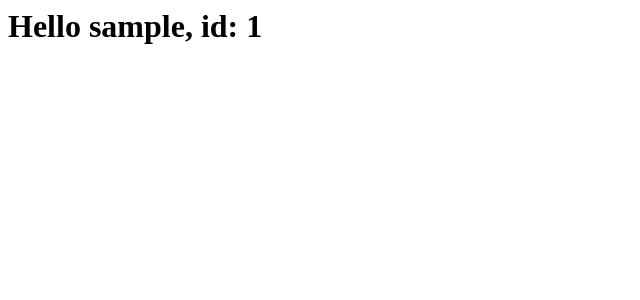
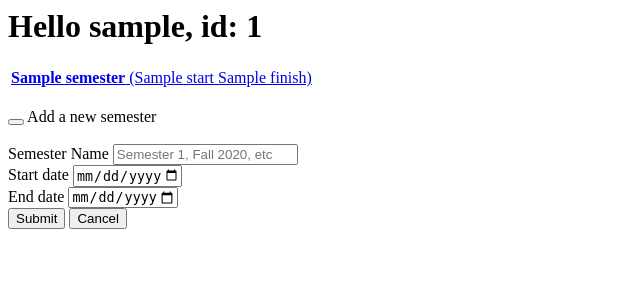
Before and after one commit to TueNguyen2911/Semester_Organizer, a Node project: template views/semesters.hbs in a window 1280 px wide. Shown: the top 300 px of the page, without its empty margins (0-640 px from the left). Run offline with Node 20 templates, Linux system fonts and the light colour scheme; the template is opened without the code that fills it: most values are stand-ins (such as "Sample title", 1, 10 or a date in 2020); some libraries are stand-ins or nearby versions.

Commit message:
Updates to semesters

```diff
--- a/data-service-authenticate.js
+++ b/data-service-authenticate.js
@@ -159,8 +159,3 @@ module.exports.checkUser = function(userData) {
         }).catch(() => reject('Unable to find user: ' + userData.userName));
     });
 }
-
-//todo:
-module.exports.getCurrentUserID = function() {
-    return current_userID;
-}
--- a/server.js
+++ b/server.js
@@ -2,7 +2,7 @@ var HTTP_PORT = process.env.PORT || 8080;
 function onHTTPStart() {
     console.log("Express http server listening on " + HTTP_PORT);
 }
-var user;
+
 const express = require("express"); //require and use express()
 const app = express();
 
@@ -54,8 +54,8 @@ const clientSessions = require("client-sessions");
 app.use(clientSessions({
     cookieName:"userSession", // this is the object name that will be added to "req"
     secret: "SEORsecretisconfidential", //this should be a long-unguessable string.
-    duration: 2 * 60 * 1000, //duration of the session in milliseconds (2 mins)
-    activeDuration: 1000 * 60 //the session will be extended by this many milliseconds each request (10 min)
+    duration: 2 * 60 * 10000, //duration of the session in milliseconds (2 mins)
+    activeDuration: 10000 * 60 //the session will be extended by this many milliseconds each request (10 min)
 }));
 app.use(function(req, res, next) {
     res.locals.userSession = req.userSession;
@@ -69,12 +69,12 @@ function ensureLogin(req, res, next)
     } else { next();}
 }
 //todo: server routes
-
+//home route
 app.get('/', (req,res) => {
     res.render('home');
 })
 
-//register route
+//register routes
 app.get('/register', (req, res) => {
     res.render('register');
 });
@@ -85,7 +85,7 @@ app.post("/register", (req,res) => {
     .catch((error) => res.render('register', {errorMessage: error}));
 });
 
-//login route
+//login routes
 app.get('/login', (req,res) => {
     res.render('login');
 });
@@ -104,15 +104,38 @@ app.post('/login', (req,res) => {
         res.render("login", {errorMessage: err, userName: req.body.userName})
     });
 });
-
+//logout route
 app.get("/logout", (req,res) => {
     req.userSession.reset();
     res.redirect("/");
 });
+//semester routes
+app.get('/semesters', ensureLogin, (req,res) => {
+    data_service.getCurrentUserID(req.userSession.user.userID);
+    data_service.getAllSemesters()
+    .then((allSems) => {
+        //console.log('\n\n\n\n' + allSems.length + '\n\n\n\n');
+        if(allSems.length > 0)
+        {
+            allSems.forEach(aSem => {
+                aSem["Start"] = aSem["Start"].toDateString(); //formatting for displaying
+                aSem["Finish"] = aSem["Finish"].toDateString();
+            });
+            res.render('semesters', {semester_data: allSems, layout: 'main'});
+        }
+        else
+            res.render('semesters');
+    })
 
-app.get('/semesters', ensureLogin, (req,res) => {
-    console.log('yeah');
-    res.render("semesters");
+})
+app.post('/semesters/add', (req,res) => {
+    data_service.getCurrentUserID(req.userSession.user.userID);
+    data_service.addSemester(req.body)
+    .then(() => res.redirect('/semesters'))
+    .catch((msg) => {
+        console.log(msg);
+        res.redirect('/semesters')
+    });
 })
 
 //let app listens to requests
--- a/views/layouts/main.hbs
+++ b/views/layouts/main.hbs
@@ -6,10 +6,14 @@
       <meta http-equiv="X-UA-Compatible" content="ie=edge">
       <!-- Latest compiled and minified Bootstrap 3.3.7 CSS -->
       <link rel="stylesheet" href="https://maxcdn.bootstrapcdn.com/bootstrap/3.3.7/css/bootstrap.min.css" integrity="sha384-BVYiiSIFeK1dGmJRAkycuHAHRg32OmUcww7on3RYdg4Va+PmSTsz/K68vbdEjh4u" crossorigin="anonymous">
+
+      <script src="https://ajax.googleapis.com/ajax/libs/jquery/3.5.1/jquery.min.js"></script>
+      <script src="/js/dom.js"></script>
       <link rel="stylesheet" type="text/css" href="/css/site.css">
       <style>
          @import url('https://fonts.googleapis.com/css2?family=Caveat&display=swap');
       </style>
+
       <title>Home</title>
    </head>
    <body>
--- a/views/semesters.hbs
+++ b/views/semesters.hbs
@@ -3,5 +3,41 @@
 </title>
 <body>
     <h1> Hello {{userSession.user.userName}}, id: {{userSession.user.userID}}</h1>
+    <div class="table-responsive"> <!-- css -->
+        <table class="table table-bordered table-hover semester-table">
+            <tbody>
+                {{#each semester_data}}
+                <tr>
+                    <td> <a href="#" class="semester-link"> <span style="font-weight: bold;">{{this.Name}}</span> ({{this.Start}} <span class="glyphicon glyphicon-arrow-right" style="color: #FF0000; opacity: 0.5;"></span> {{this.Finish}}) </a></td>
+                </tr>
+                {{/each}}
+            </tbody>
+        </table>
+    </div>
+    <br>
+    <div class='container'>
+        <div class='row'>
+            <button class="glyphicon glyphicon-plus add-new-sem" onclick="openForm();"></button>  Add a new semester
+        </div>
+    </div>
+
+    <br>
+
+    <form id="semester-form" method="post" action="/semesters/add">
+        <div class="form-group">
+            <label for="Name" class="sr-only">Semester Name</label>
+            <input class="form-control" id="Name" name="Name" type="text" placeholder="Semester 1, Fall 2020, etc" value="" required/>
+        </div>
+        <div class="form-group">
+            <label for="Start" class="sr-only">Start date</label>
+            <input class="form-control" id="Start" name="Start" type="date" min="2015-01-01" max="2026-01-01" required/>
+        </div>
+        <div class="form-group">
+            <label for="Finish" class="sr-only">End date</label>
+            <input class="form-control" id="Finish" name="Finish" type="date" min="2015-01-01" max="2026-01-01" required/>
+        </div>
+    <button type="submit" class="btn btn-success pull-right">Submit</button>
+    <button id="cancel" class="btn btn-warning pull-right" type="reset" onclick="closeForm();">Cancel</button>
+  </form>
 
 </body>
```
Also changed, not shown: data-service.js (+63 -19 lines), public/css/site.css (+34 -7 lines), public/js/dom.js (added, +18 -0 lines), public/media/semester-background.jpg (added), public/media/semester-bkgrd.png (added), public/media/semseter-background.png (added), 2 other files.
